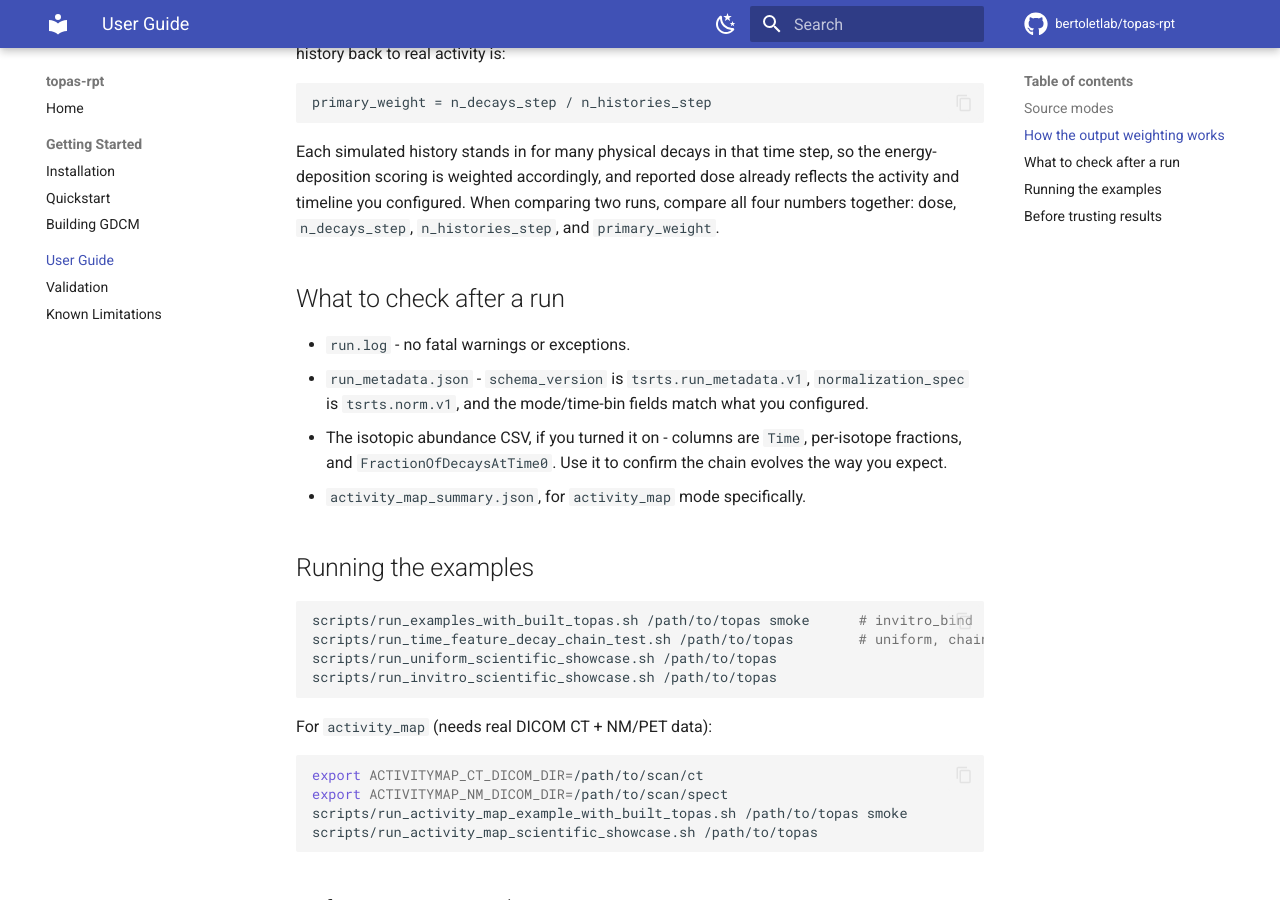
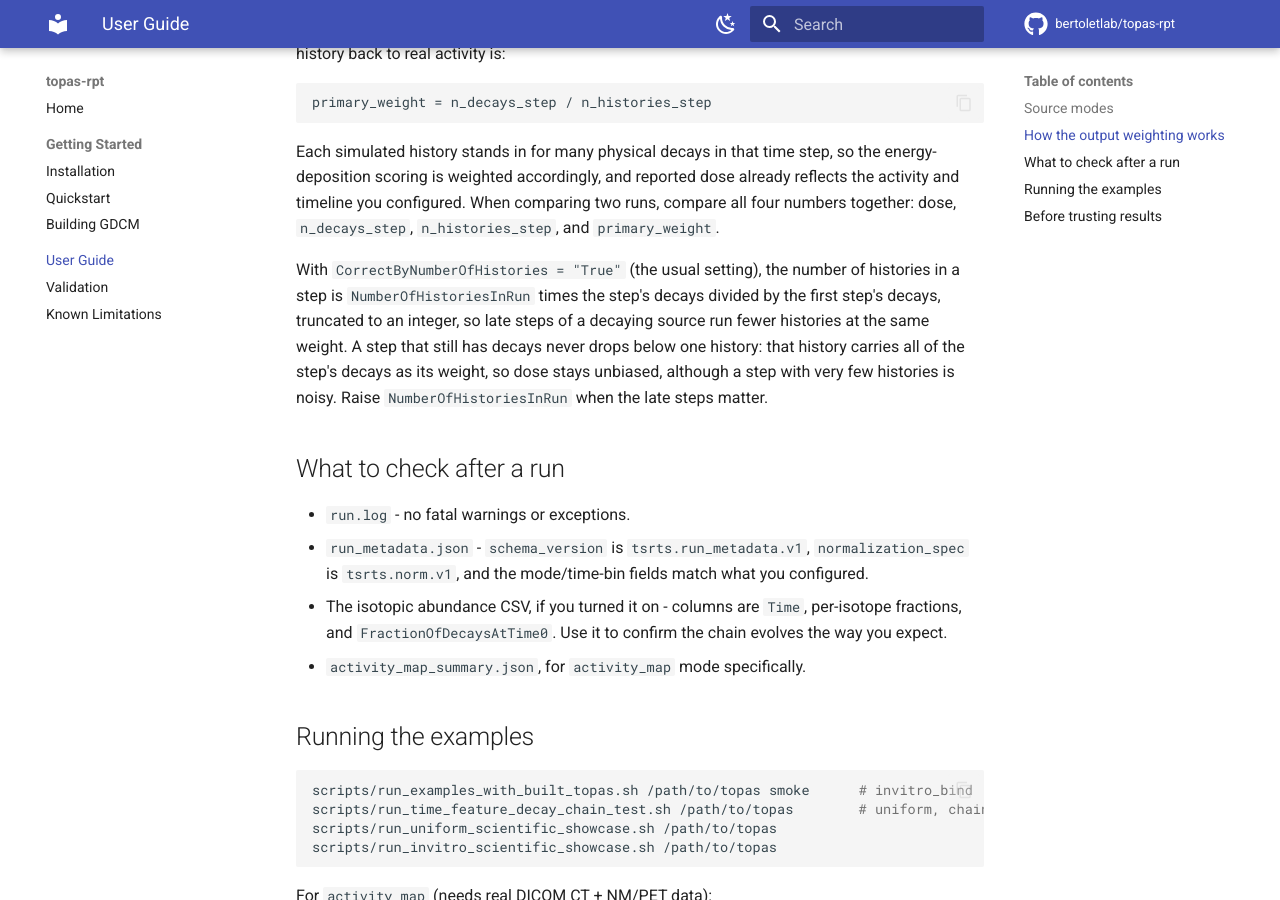
Before and after one commit to bertoletlab/topas-rpt, an MkDocs documentation site: the page built from docs/user_guide.md, in a window 1280 px wide and 900 px high, scrolled down 1266 px. Built offline with MkDocs 1.6.1 and Material for MkDocs 9.7.7, drawn with Linux system fonts in a browser that asks for light colours; comment, search, counter and statistics services are not loaded.

Commit message:
docs: document the one-history minimum per step

```diff
--- a/docs/user_guide.md
+++ b/docs/user_guide.md
@@ -66,6 +66,14 @@ already reflects the activity and timeline you configured. When comparing two
 runs, compare all four numbers together: dose, `n_decays_step`,
 `n_histories_step`, and `primary_weight`.
 
+With `CorrectByNumberOfHistories = "True"` (the usual setting), the number of
+histories in a step is `NumberOfHistoriesInRun` times the step's decays divided
+by the first step's decays, truncated to an integer, so late steps of a
+decaying source run fewer histories at the same weight. A step that still has
+decays never drops below one history: that history carries all of the step's
+decays as its weight, so dose stays unbiased, although a step with very few
+histories is noisy. Raise `NumberOfHistoriesInRun` when the late steps matter.
+
 ## What to check after a run
 
 - `run.log` - no fatal warnings or exceptions.
```
Also changed, not shown: docs/validation.md (+4 -0 lines).
